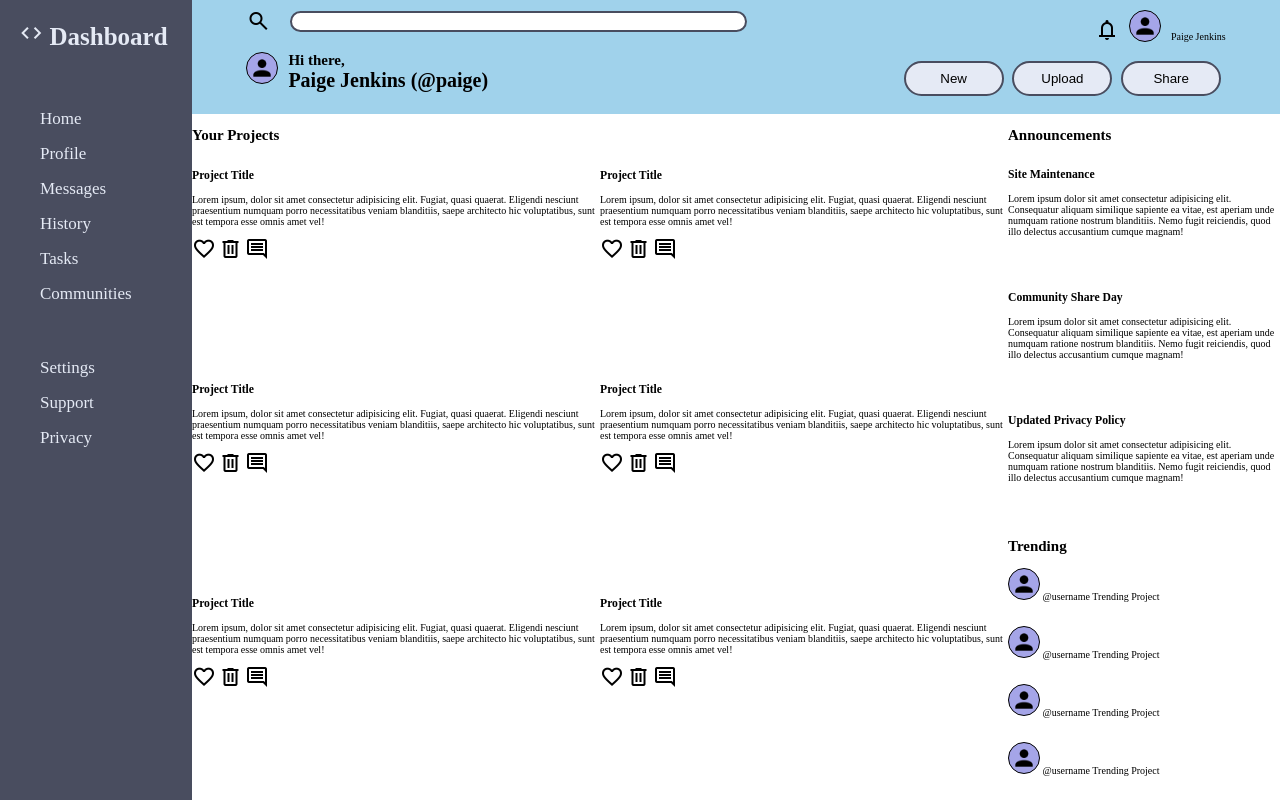
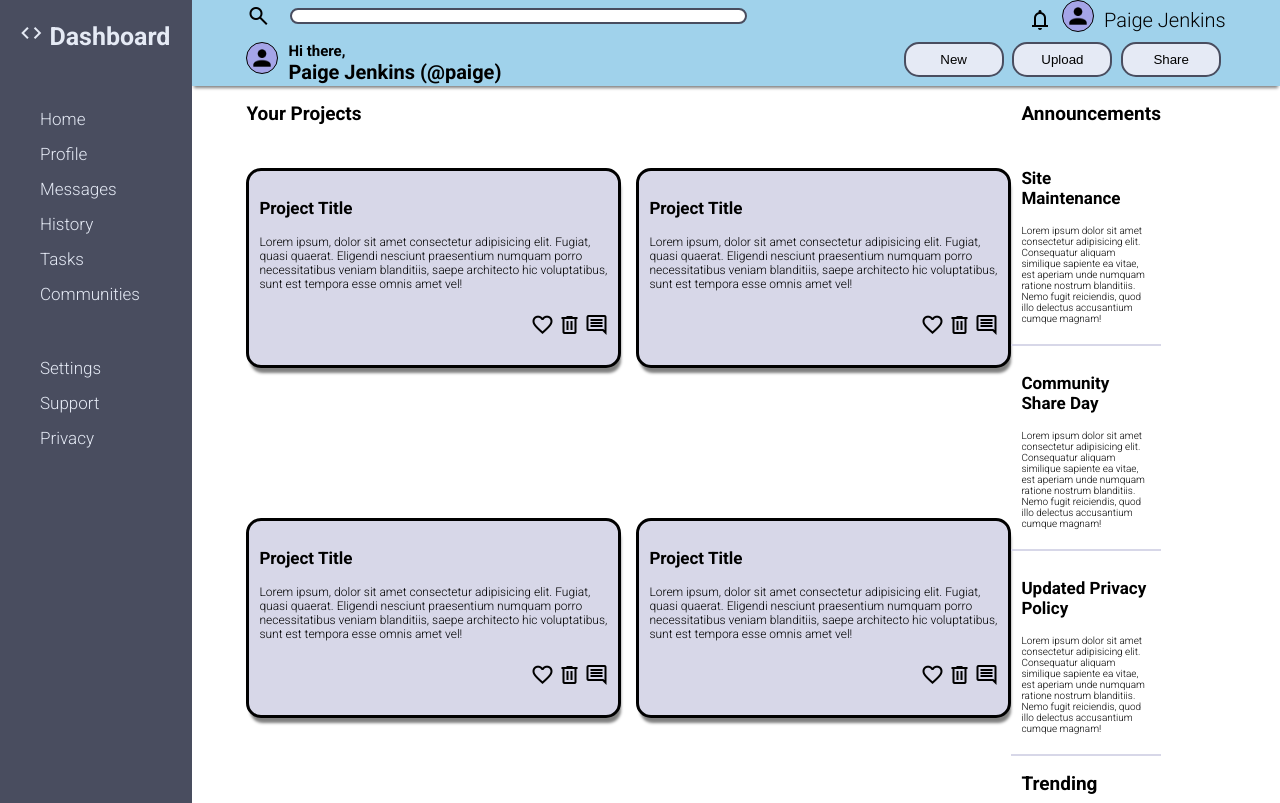
Before and after one commit to PJenkins28/admin-portal, a plain HTML site: page index.html in a window 1280 px wide. Shown: the top 803 px of the page. Drawn offline with nearby package versions, Linux system fonts and the light colour scheme.

Commit message:
finished styling

```diff
--- a/index.html
+++ b/index.html
@@ -11,6 +11,10 @@
     <link rel="stylesheet" href="https://fonts.googleapis.com/css2?family=Material+Symbols+Outlined:opsz,wght,FILL,GRAD@20..48,100..700,0..1,-50..200" />
     <link rel="stylesheet" href="https://fonts.googleapis.com/css2?family=Material+Symbols+Outlined:opsz,wght,FILL,GRAD@20..48,100..700,0..1,-50..200" />
     <link rel="stylesheet" href="https://fonts.googleapis.com/css2?family=Material+Symbols+Outlined:opsz,wght,FILL,GRAD@20..48,100..700,0..1,-50..200" />
+    <link rel="preconnect" href="https://fonts.googleapis.com">
+    <link rel="preconnect" href="https://fonts.googleapis.com">
+    <link rel="preconnect" href="https://fonts.gstatic.com" crossorigin>
+    <link href="https://fonts.googleapis.com/css2?family=Roboto:wght@300;700&display=swap" rel="stylesheet">
     <link rel="stylesheet" href="style.css">
     <title>Admin</title>
 </head>
@@ -156,6 +160,7 @@
                 </div>
                 <div class="trending-item">
                     <img src="/icons/account.png" alt="profile-pic">
+
                     <span>@username</span>
                     <span>Trending Project</span>
                 </div>
--- a/style.css
+++ b/style.css
@@ -13,6 +13,7 @@ body {
         "dashboard header"
         "dashboard main";
     height: 100vh;
+    font-family: 'Roboto', sans-serif;
 }
 img {
     border: 1px solid black;
@@ -22,9 +23,7 @@ img {
     height: 32px;
     width: auto;
 }
-/* img #main-user {
-    background-color: rgb(60, 60, 85);
-} */
+
 ul {
     list-style: none;
 }
@@ -77,7 +76,7 @@ h1 {
     display: flex;
     flex-direction: column;
 }
-.username-handle {
+.username-handle, .username {
     font-size: 2rem;
 }
 input {
@@ -97,7 +96,7 @@ button {
     max-height: 40px;
     min-width: 100px;
     border: 2px solid rgb(73, 77, 95);
-    border-radius: 2rem;
+    border-radius: 1.5rem;
     background: rgb(229, 234, 245);
     color: black;
 
@@ -105,7 +104,8 @@ button {
 header {
     grid-area: header;
     background-color: rgb(160, 210, 235);
-    color: black
+    color: black;
+    box-shadow: 0 4px 3px -2px gray
 }
 main {
     display: grid;
@@ -113,6 +113,7 @@ main {
     grid-template: 1fr / 1.5fr 0.5fr;
     grid-template-areas:
         "project-container announcements-trending-container";
+    padding: 0 5%;
 }
 .project-container {
     grid-area: project-container;
@@ -121,7 +122,8 @@ main {
     grid-template-areas:
         "project-header project-header"
         "project-item project-item"
-        "project-item project-item"
+        "project-item project-item";
+    grid-gap: 1.5rem;
 }
 .announcements-trending-container {
     grid-area: announcements-trending-container;
@@ -131,16 +133,73 @@ main {
         "announcements"
         "trending"
 }
+h2 {
+    font-size: 1.9rem;
+}
+h3 {
+    font-size: 1.7rem;
+}
+.project-item {
+    border: 3px solid black;
+    border-radius: 1.5rem;
+    width: 375px;
+    height: 200px;
+    display: flex;
+    gap:1rem;
+    flex-direction: column;
+    padding: 10px;
+    font-size: 1.2rem;
+    box-shadow: 2px 7px 3px -2px gray;
+    background-color: rgb(215, 215, 232);
+    color: black;
+}
+.item-actions {
+    align-self: flex-end;
+}
 .project-header {
     grid-area: project-header;
+}
+.announcements-trending-container  h2 {
+    padding-left: 10px;
 }
 .announcements {
     grid-area: announcements;
     display: grid;
     grid-template: .2fr 1fr 1fr 1fr / 1fr;
 }
+.announcement-item {
+
+    padding: 10px;
+    border-bottom: 2px solid rgb(215, 215, 232);
+
+}
 .trending {
     grid-area: trending;
     display: grid;
     grid-template: .2fr 1fr 1fr 1fr 1fr / 1fr;
 }
+.trending-item {
+    display: flex;
+    justify-content: flex-start;
+    align-items: center;
+    gap: 1rem;
+}
+/* Interactivity */
+button:hover {
+    border: 2px solid #8458B3;
+}
+.project-item:hover, button:hover {
+    cursor: pointer;
+}
+.project-item:hover {
+    box-shadow: 2px 7px 3px -2px #8458B3;
+    height: 205px;
+    width: 380px;
+}
+li:hover{
+    color: #8458B3;
+    font-size: 2rem;
+}
+.announcement-item:hover{
+    background-color: rgb(215, 215, 232);
+}
```
